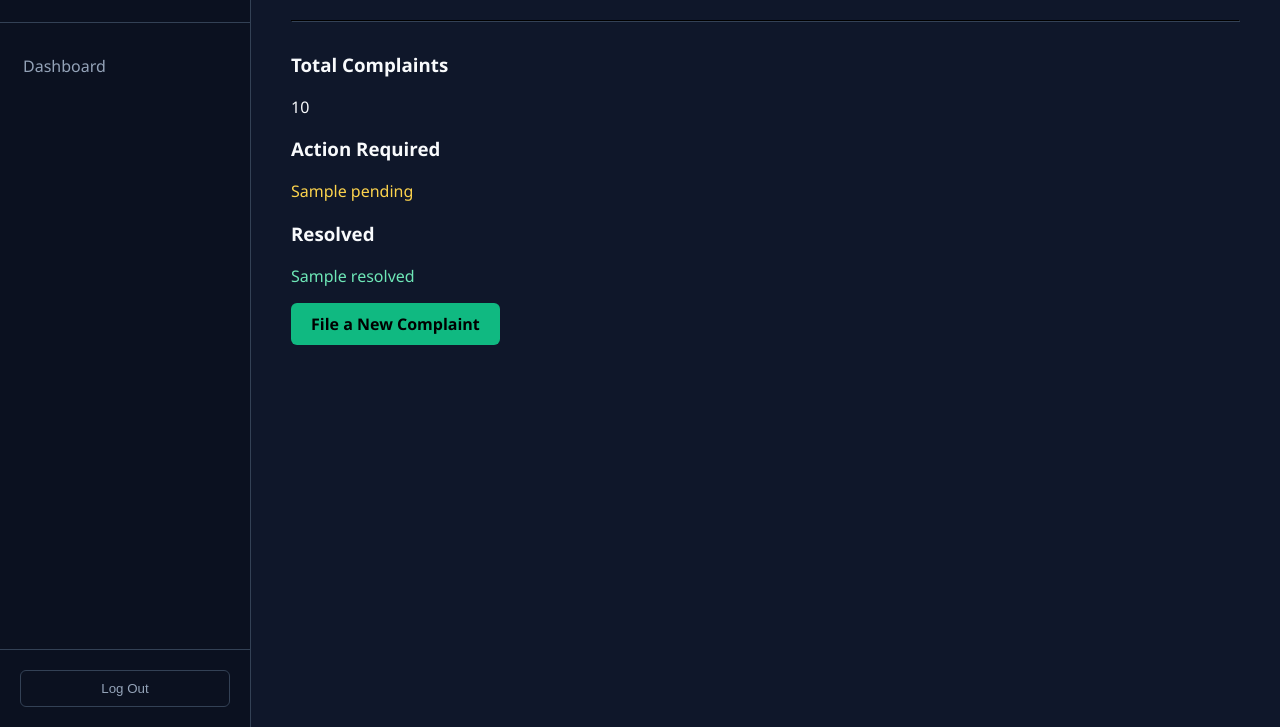
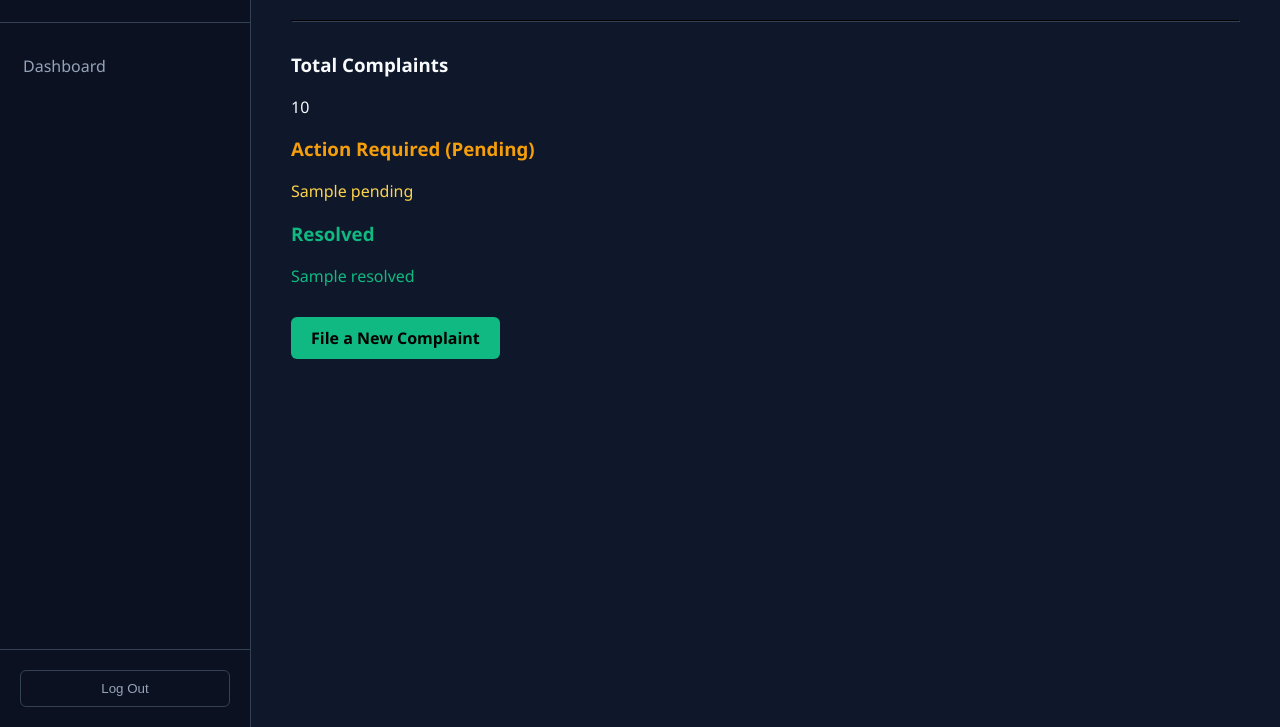
Before and after one commit to aryanMax/DAV-Complaint-Management-System, a Django app: template complaints/templates/student_dashboard.html in a window 1280 px wide. Shown: the part 73-800 px from the top of the page. Run offline with Django 5.2, Linux system fonts and the light colour scheme; the template is opened without the code that fills it: most values are stand-ins (such as "Sample title", 1, 10 or a date in 2020).

Commit message:
Update student_dashboard.html

```diff
--- a/complaints/templates/student_dashboard.html
+++ b/complaints/templates/student_dashboard.html
@@ -1,9 +1,11 @@
-{% extends "complaints/base.html" %}
-{% block title %}Dashboard | DAV Portal{% endblock %}
+{% extends 'complaints/base.html' %}
+{% block title %}Student Dashboard{% endblock %}
 
 {% block content %}
+<div style="margin-bottom: 30px;">
     <h2 style="margin-top: 0; font-weight: 400;">Overview of your student profile, <span style="color: var(--accent); font-weight: bold;">{{ request.user.username }}</span>.</h2>
-    <hr style="border-color: var(--border); margin-bottom: 30px;">
+    <hr style="border-color: var(--border);">
+</div>
 
 <div class="stats-grid">
     <div class="stat-card">
@@ -11,14 +13,16 @@
         <p class="number">{{ total }}</p>
     </div>
     <div class="stat-card">
-            <h3>Action Required</h3>
+        <h3 style="color: #f59e0b;">Action Required (Pending)</h3>
         <p class="number" style="color: #fcd34d;">{{ pending }}</p>
     </div>
     <div class="stat-card">
-            <h3>Resolved</h3>
-            <p class="number" style="color: #6ee7b7;">{{ resolved }}</p>
+        <h3 style="color: var(--accent);">Resolved</h3>
+        <p class="number" style="color: var(--accent);">{{ resolved }}</p>
     </div>
 </div>
 
+<div style="margin-top: 30px;">
     <a href="{% url 'create_complaint' %}" class="action-btn">File a New Complaint</a>
+</div>
 {% endblock %}
```
Lines whose indentation alone changed are shown as unchanged.
